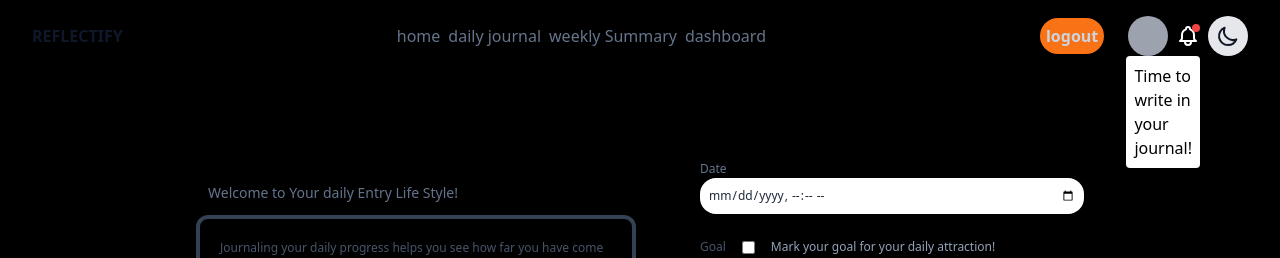
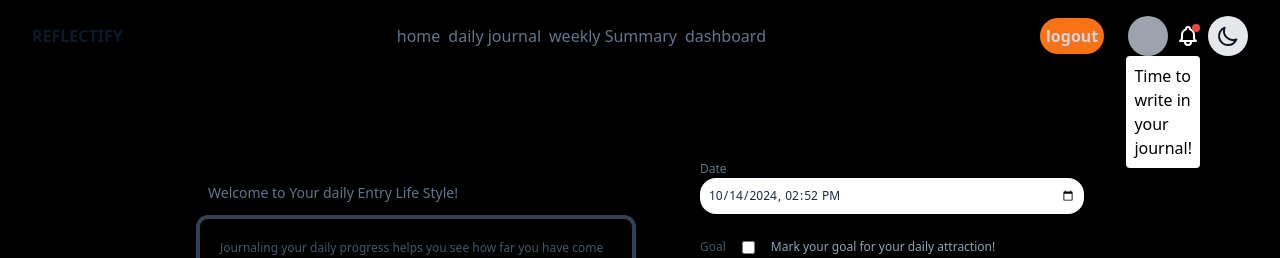
Before and after one commit to DevzekiFaith/kaizen, a Next.js app: page /content in a window 1280 px wide. Shown: the top 258 px of the page. Built offline with nearby package versions, Linux system fonts and the light colour scheme.

Commit message:
new-next-changes

```diff
--- a/package.json
+++ b/package.json
@@ -24,7 +24,7 @@
         "i18next": "^23.15.2",
         "jspdf": "^2.5.2",
         "lucide-react": "^0.452.0",
-        "next": "^15.0.0",
+        "next": "^14.2.16",
         "next-query-params": "^5.0.1",
         "next-themes": "^0.3.0",
         "react": "^18.2.0",
--- a/src/app/content/page.tsx
+++ b/src/app/content/page.tsx
@@ -27,16 +27,17 @@ const MainPage = () => {
   const [dailyShareImage, setDailyShareImage] = useState<string>("");
   const [weeklyShareImage, setWeeklyShareImage] = useState<string>("");
   const [imagesReady, setImagesReady] = useState(false);
-  // const [selectedDate, setSelectedDate] = useState("");
+  const [initialDate, setInitialDate] = useState("");
 
-  const toggleModal = useCallback(
-    () => setIsModalOpen(!isModalOpen),
-    [isModalOpen]
-  );
-  const toggleTheme = useCallback(
-    () => setIsDarkTheme(!isDarkTheme),
-    [isDarkTheme]
-  );
+  useEffect(() => {
+    setInitialDate(new Date().toISOString().slice(0, 16));
+    if (typeof window !== "undefined") {
+      Notification.requestPermission();
+    }
+  }, []);
+
+  const toggleModal = useCallback(() => setIsModalOpen(!isModalOpen), [isModalOpen]);
+  const toggleTheme = useCallback(() => setIsDarkTheme(!isDarkTheme), [isDarkTheme]);
 
   const {
     register,
@@ -45,23 +46,13 @@ const MainPage = () => {
     formState: { errors },
   } = useForm<FormValues>();
 
-  useEffect(() => {
-    if (typeof window !== "undefined") {
-      Notification.requestPermission();
-    }
-  }, []);
-
   const notifyMilestone = useCallback((milestone: string): void => {
-    if (
-      typeof window !== "undefined" &&
-      Notification.permission === "granted"
-    ) {
+    if (typeof window !== "undefined" && Notification.permission === "granted") {
       new Notification(`Milestone Reached: ${milestone}`);
     }
   }, []);
 
-  const checkMilestones = useCallback(
-    (data: FormValues): void => {
+  const checkMilestones = useCallback((data: FormValues): void => {
     const newMilestones: string[] = [];
     if (data.content.length > 100) {
       newMilestones.push("100+ characters");
@@ -75,19 +66,12 @@ const MainPage = () => {
     if (data.weeklySummary.length > 200)
       newMilestones.push("Detailed weekly summary");
     setMilestones(newMilestones);
-    },
-    [notifyMilestone]
-  );
-
-  // const handleDateChange = useCallback(
-  //   (e: React.ChangeEvent<HTMLInputElement>) => {
-  //     setSelectedDate(e.target.value);
-  //   },
-  //   []
-  // );
+  }, [notifyMilestone]);
 
   const generateShareableImage = useCallback(
     async (data: FormValues, isWeekly = false): Promise<string> => {
+      if (typeof window === 'undefined') return '';
+
       const canvas = document.createElement("canvas");
       canvas.width = 800;
       canvas.height = 600;
@@ -246,8 +230,12 @@ const MainPage = () => {
                 id="dateInput"
                 className="text-slate-800 text-[12px] p-[8px] rounded-2xl"
                 type="datetime-local"
+                value={initialDate}
+                {...register("date", {
+                  required: true,
+                  onChange: (e) => setInitialDate(e.target.value)
+                })}
                 placeholder="Select date and time"
-                {...register("date", { required: true })}
               />
               {errors.date?.type === "required" && (
                 <p className="text-red-500 text-[10px]" role="alert">
@@ -320,27 +308,17 @@ const MainPage = () => {
                       >
                         <option value="">Choose Your Goal</option>
                         <option value="Healthy Eating">Healthy Eating</option>
-                        <option value="Healthy Exercise">
-                          Healthy Exercise
-                        </option>
+                        <option value="Healthy Exercise">Healthy Exercise</option>
                         <option value="Reading">Reading</option>
                         <option value="Daily Gratitude">Daily Gratitude</option>
-                        <option value="New Learning-Learning">
-                          New Learning
-                        </option>
-                        <option value="Continuos Learning">
-                          Continuos Learning
-                        </option>
+                        <option value="New Learning-Learning">New Learning</option>
+                        <option value="Continuos Learning">Continuos Learning</option>
                         <option value="Meditation">Meditation</option>
-                        <option value="Financial Management">
-                          Financial Management
-                        </option>
+                        <option value="Financial Management">Financial Management</option>
                         <option value="Mindful Habits">Mindful Habits</option>
                         <option value="Creativity">Creativity</option>
                         <option value="Time Management">Time Management</option>
-                        <option value="Emotional Check-in">
-                          Emotional Check-in
-                        </option>
+                        <option value="Emotional Check-in">Emotional Check-in</option>
                         <option value="Hobby Time">Hobby Time</option>
                       </select>
                     </div>
@@ -420,7 +398,7 @@ const MainPage = () => {
         </Link>
       </div>
     </main>
-  );
-};
+
+  );};
 
 export default MainPage;
```
Also changed, not shown: 1 other file (tests, documents, lock files or other folders). Lines whose indentation alone changed are shown as unchanged.
